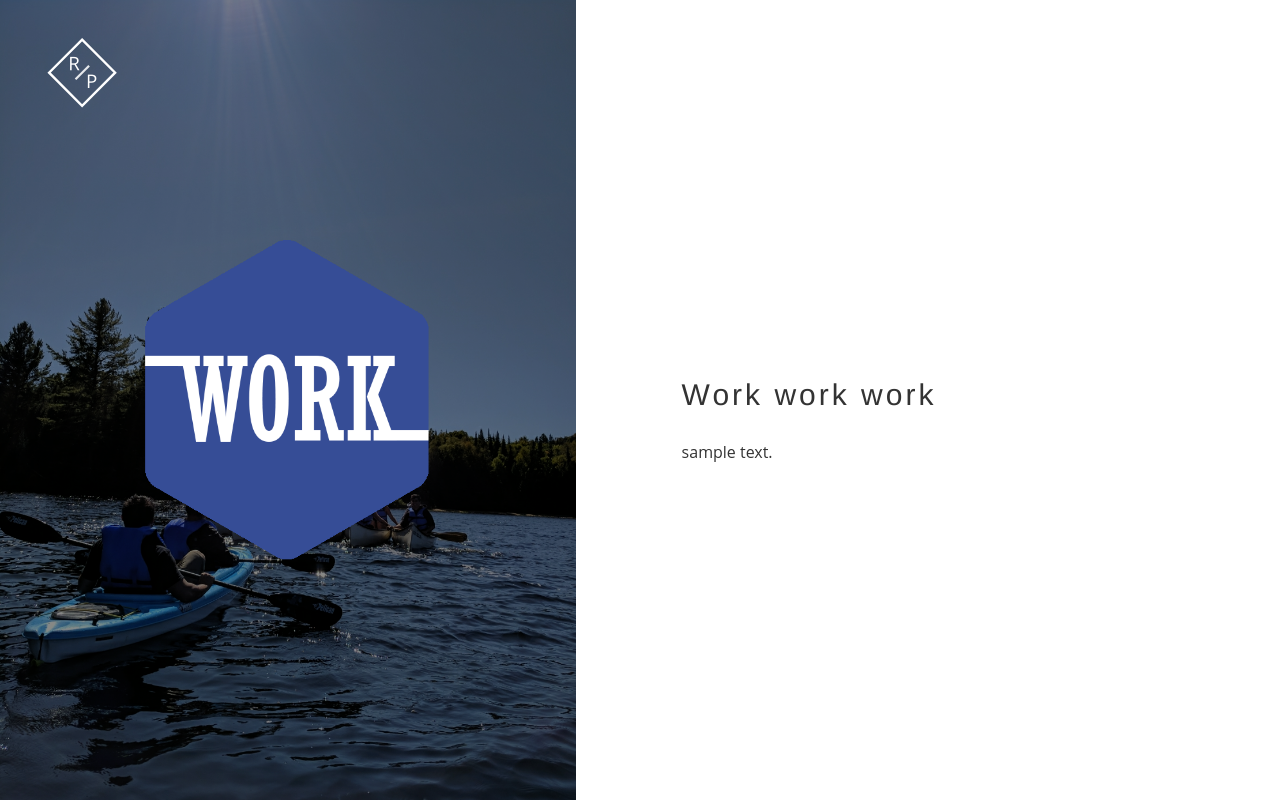
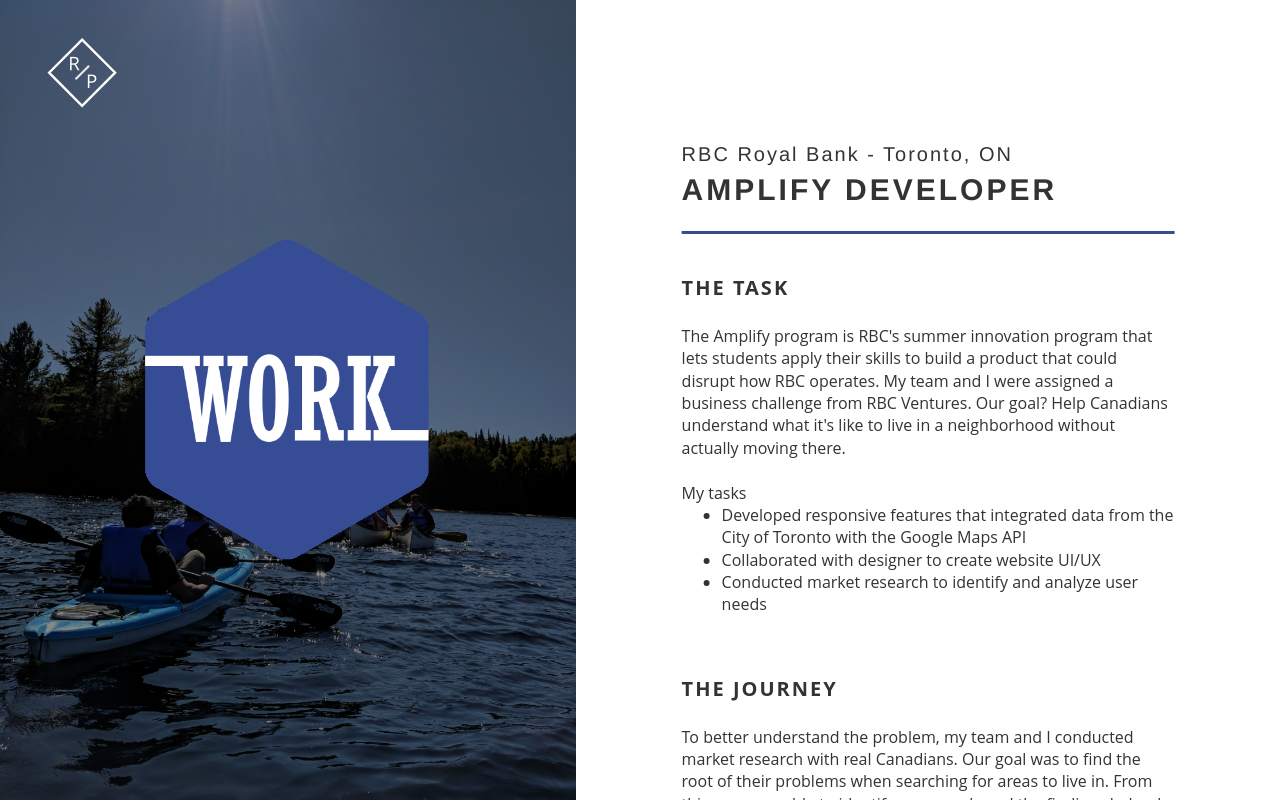
Before and after one commit to richiepiya/myWebsite, a React (Create React App) app: page /work in a window 1280 px wide. Built offline with nearby package versions, Linux system fonts and the light colour scheme.

Commit message:
added content to work

```diff
--- a/src/App.css
+++ b/src/App.css
@@ -228,10 +228,19 @@
 #aboutTitle {
   font: bold 'Open Sans', arial, sans-serif;
   letter-spacing: 0.10em;
+  font-size: 26px;
 }
 #aboutContent {
   font: 16px/1.4 'Open Sans', arial, sans-serif;
   padding-bottom: 10%;
+}
+#subjectHeader {
+  font: bold 'Open Sans', arial, sans-serif;
+  letter-spacing: 0.10em;
+  font-size: 20px;
+}
+#subjectLineAbout {
+  border-top: 3px solid #EE3D3B;
 }
 
 /*************** Work Screen ***************/
@@ -274,10 +283,14 @@
 #workTitle {
   font: bold 'Open Sans', arial, sans-serif;
   letter-spacing: 0.10em;
+  font-size: 30px;
 }
 #workContent {
   font: 16px/1.4 'Open Sans', arial, sans-serif;
   padding-bottom: 10%;
+}
+#subjectLineWork {
+  border-top: 3px solid #364D96;
 }
 
 /*************** More Screen ***************/
--- a/src/Components/Pages/aboutPage.js
+++ b/src/Components/Pages/aboutPage.js
@@ -13,8 +13,11 @@
 
         <div className="section-info" onScroll={fadeScroll}>
           <div id="aboutContainer">
-            <h2 className="fade-scroll" id="aboutTitle">Hello! I’m a developer and designer from Toronto living in Montreal.</h2>
-            <br></br>
+            <div id="subjectHeader">Hello! My name is Richie.</div>
+            <div className="fade-scroll" id="aboutTitle"><strong>I’m a developer and designer from Toronto living in Montreal.</strong></div>
+            <hr id="subjectLineAbout"></hr>
+
+            <br />
             <p id="aboutContent">I’m currently in my last semester of Computer Engineering at McGill University. I’ve previously interned at RBC’s Amplify program and at Pratt & Whitney Canada where I built exciting webapps for internal and external clients. I love creating awesome interfaces and working on personal projects to solve real life problems. In my free time, I enjoy playing the violin and the piano, travelling the world, and finding great deals on eBay. If you’re working on a cool application and need a developer, please feel free to contact me!</p>
           </div>
         </div>
@@ -24,7 +27,7 @@
   }
 }
 function fadeScroll() {
-  $(".fade-scroll").css("opacity", 1 - ($(".section-info").scrollTop())/100);
+  $(".fade-scroll").css("opacity", 1 - ($(".section-info").scrollTop())/120);
 }
 
 export default AboutPage;
--- a/src/Components/Pages/workPage.js
+++ b/src/Components/Pages/workPage.js
@@ -11,11 +11,35 @@
           <div id="workImg"></div>
         </div>
 
-      <div className="section-info" onScroll={fadeScroll}>
+        <div className="section-info">
           <div id="workContainer">
-          <h2 className="fade-scroll" id="workTitle">Work work work</h2>
-          <br></br>
-          <p id="workContent">sample text.</p>
+            <div id="subjectHeader">RBC Royal Bank - Toronto, ON</div>
+            <div id="workTitle"><strong>AMPLIFY DEVELOPER</strong></div>
+
+            <hr id="subjectLineWork"></hr>
+            <br />
+
+            <div id="workContent">
+              <div id="subjectHeader"><strong>THE TASK</strong></div>
+              <br />
+              <div id="workContent">The Amplify program is RBC's summer innovation program that lets students apply their skills to build a product that could disrupt how RBC operates. My team and I were assigned a business challenge from RBC Ventures. Our goal? Help Canadians understand what it's like to live in a neighborhood without actually moving there.
+                <br /><br />
+                My tasks
+                <ul>
+                  <li>Developed responsive features that integrated data from the City of Toronto with the Google Maps API</li>
+                  <li>Collaborated with designer to create website UI/UX</li>
+                  <li>Conducted market research to identify and analyze user needs</li>
+                </ul>
+              </div>
+
+              <div id="subjectHeader"><strong>THE JOURNEY</strong></div>
+              <br />
+              <div id="workContent">To better understand the problem, my team and I conducted market research with real Canadians. Our goal was to find the root of their problems when searching for areas to live in. From this, we were able to identify user needs and the findings helped us ideate possible solutions. Throughout the summer, we kept in close contact with the RBC Ventures team for support and guidance and this ultimately helped us create our solution.</div>
+
+              <div id="subjectHeader"><strong>THE SOLUTION</strong></div>
+              <br />
+              <div id="workContent">The solution we came up with was Relevent. A hyperlocal community event finder, personalized to each user's lifestyle. By finding events in an area, Relevent helps users explore the community and understand what life could be like there.</div>
+            </div>
           </div>
         </div>
 
@@ -23,8 +47,5 @@
     );
   }
 }
-function fadeScroll() {
-$(".fade-scroll").css("opacity", 1 - ($(".section-info").scrollTop())/100);
-}
 
 export default WorkPage;
```
Lines whose indentation alone changed are shown as unchanged.
